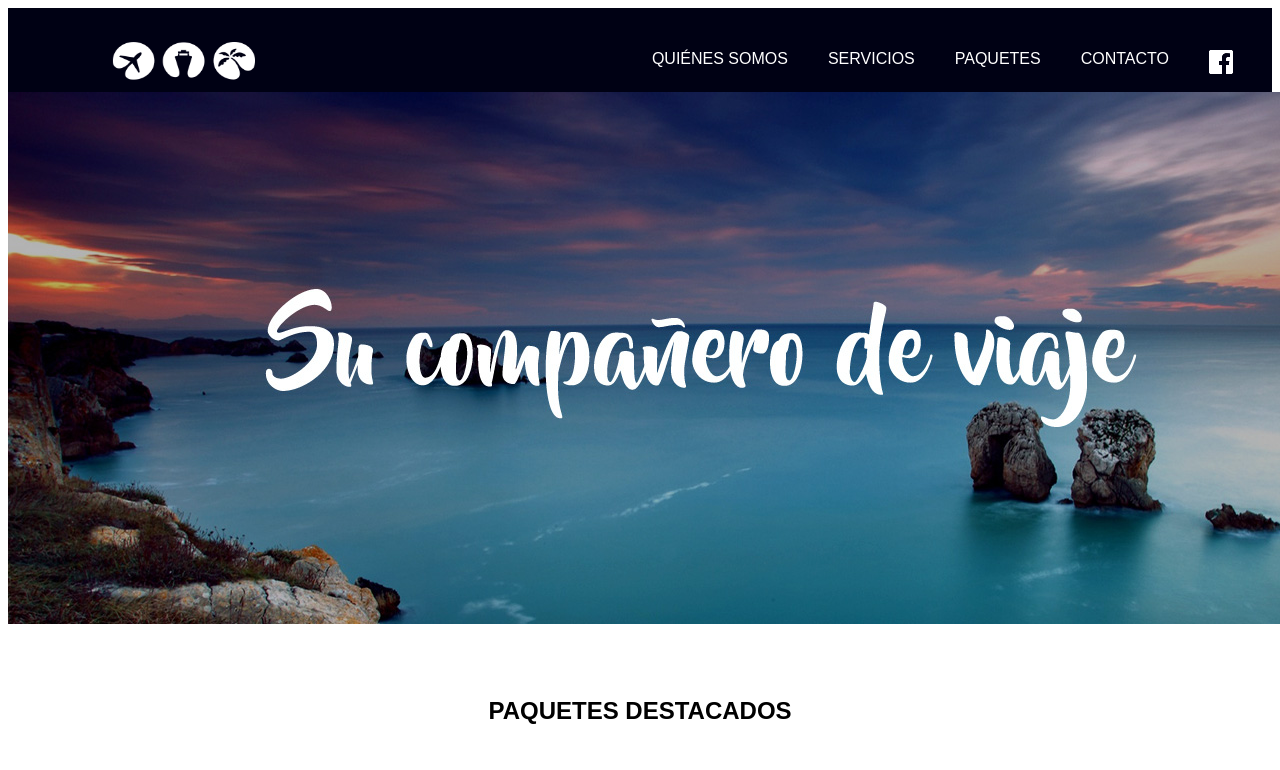
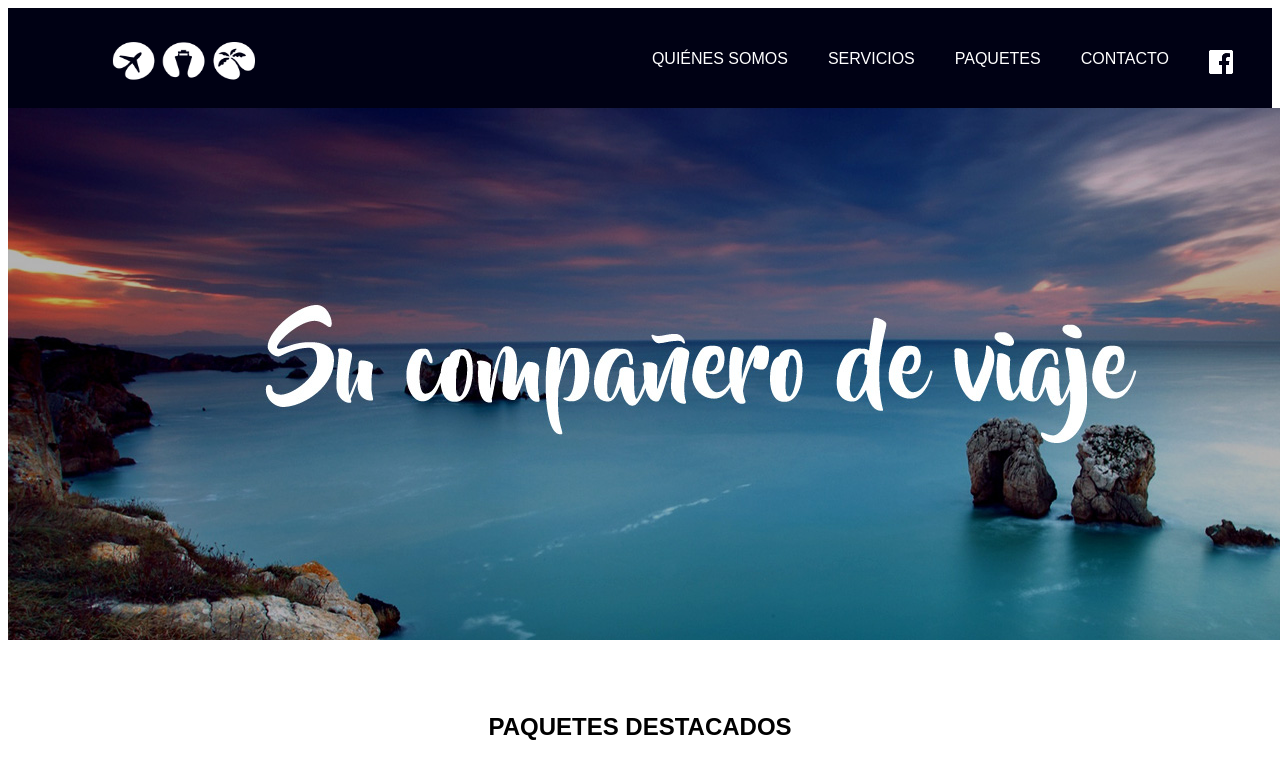
Before and after one commit to PaulaZP/Web-Quiz, a website: page index.html in a window 1280 px wide. Shown: the top 770 px of the page. Drawn offline with Linux system fonts and the light colour scheme.

Commit message:
Cambios en el scss

```diff
--- a/sass/components/_footer.scss
+++ b/sass/components/_footer.scss
@@ -12,6 +12,7 @@
 #menu-list-footer{
     list-style: none;
     padding-top: 54px;
+    margin-top: 0;
 
 }
 
--- a/sass/components/_global.scss
+++ b/sass/components/_global.scss
@@ -1,6 +1,6 @@
 #wrapper{
     max-width: 100%;
-    width: 1441px ;
+    max-width: 1441px ;
     margin: 0 auto;
     font-family: Arial, Helvetica, sans-serif;
 }
--- a/sass/components/_header.scss
+++ b/sass/components/_header.scss
@@ -1,6 +1,6 @@
 #header{
     background-color: #000114;
-    height: 6.939%;
+    height: 100px;
     width: 100%;
 }
 
@@ -10,7 +10,6 @@
     float: left;
 }
 #iconos img{
-    max-width: 100%;
     width: 150px;
     height: 50px;
 }
@@ -41,8 +40,3 @@
     text-decoration: none;
     color: white;
 }
-
-#slider{
-    max-width: 100%;
-    width: 100%;
-}
--- /dev/null
+++ b/sass/components/_slider.scss
@@ -0,0 +1,4 @@
+#slider{
+    max-width: 100%;
+    width: 100%;
+}
```
Also changed, not shown: css/style.css.
